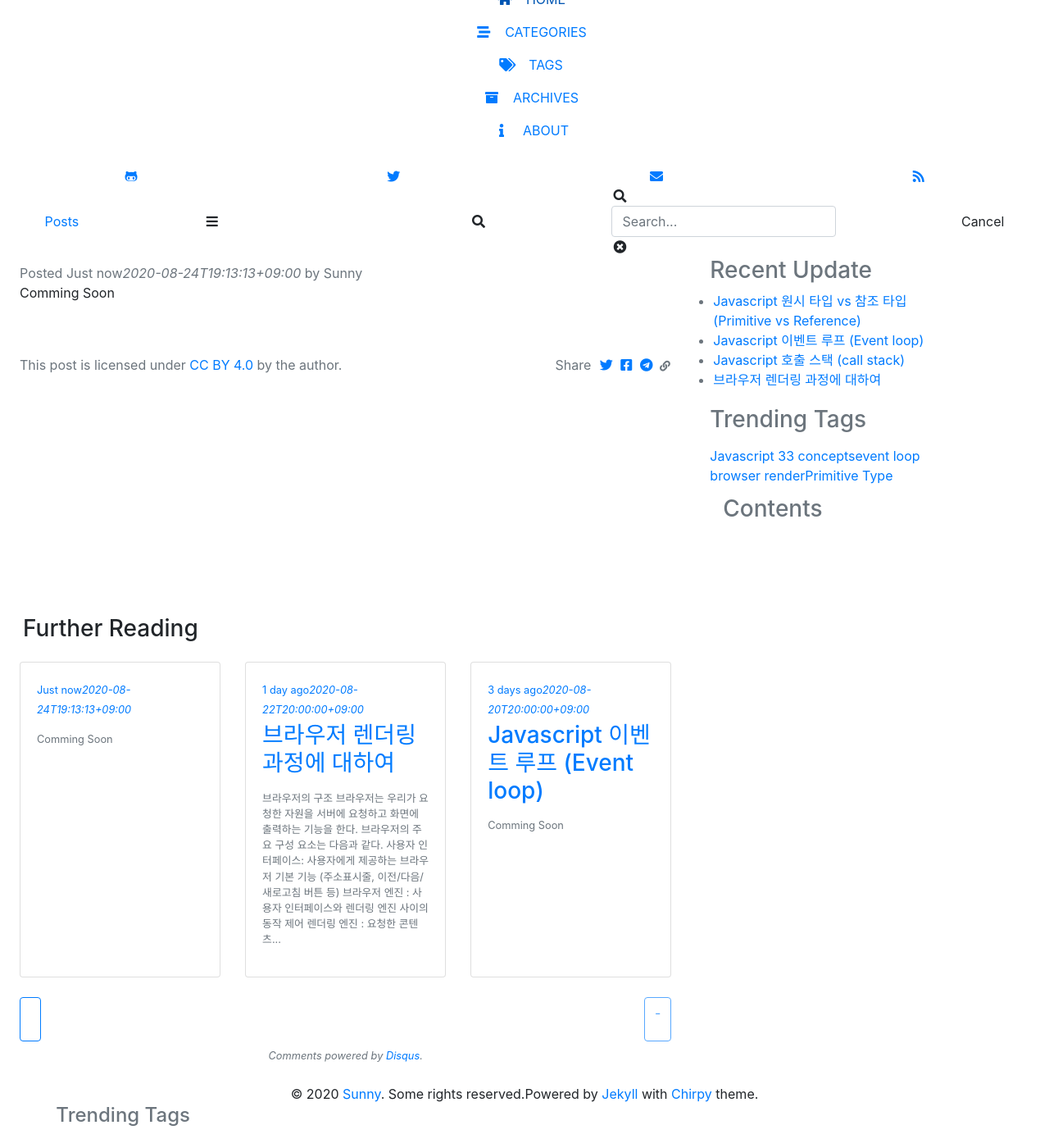
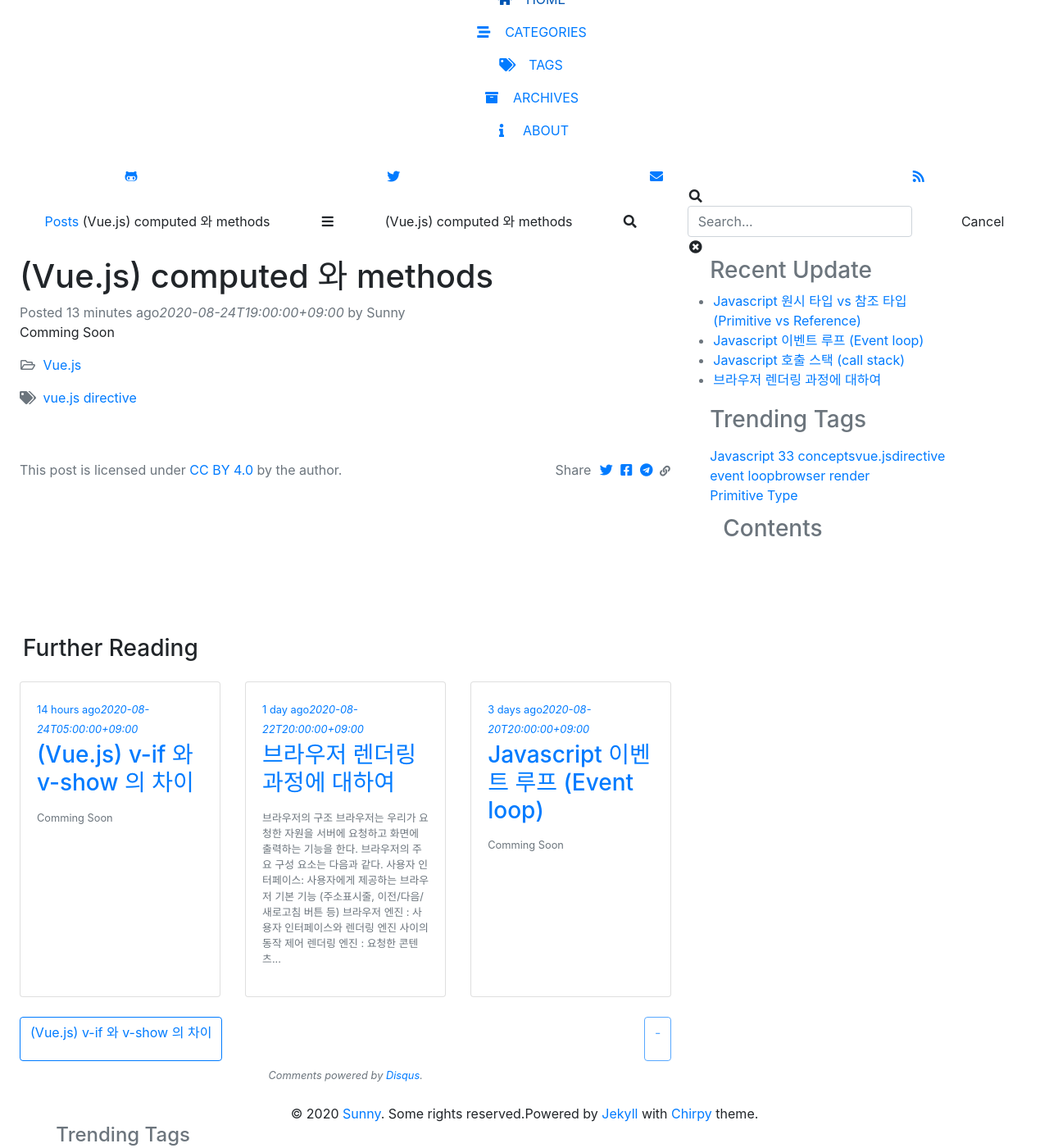
Before and after one commit to Sunny921/sunny4823.github.io, a Jekyll site: the page built from _posts/2020-08-24-vuejs-compute-method.md, in a window 1280 px wide and 1400 px high, scrolled down 385 px. Shown: the whole window at 82% size. Built offline with Jekyll 4.4.1, drawn with Linux system fonts in a browser that asks for light colours; nearby versions of some CDN libraries; comment, search, counter and statistics services are not loaded.

Commit message:
[post] vue.js

```diff
--- a/_posts/2020-08-24-vuejs-compute-method.md
+++ b/_posts/2020-08-24-vuejs-compute-method.md
@@ -1,5 +1,5 @@
 ---
-title: [Vue.js] computed 와 methods
+title: (Vue.js) computed 와 methods
 author: Sunny
 date:   2020-08-24 10:00:00
 categories: [Vue.js]
```
Also changed, not shown: _posts/2020-08-23-vuejs-if-show.md (+1 -1 lines).
